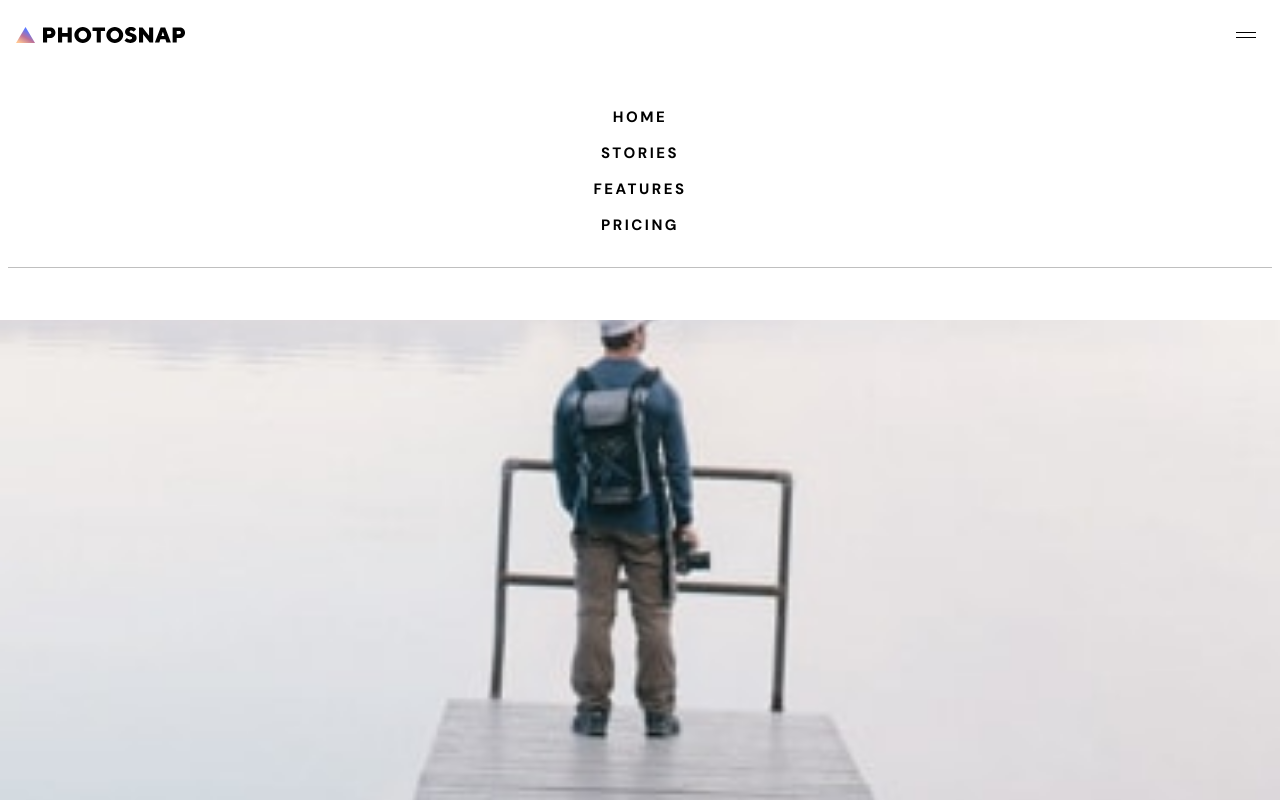
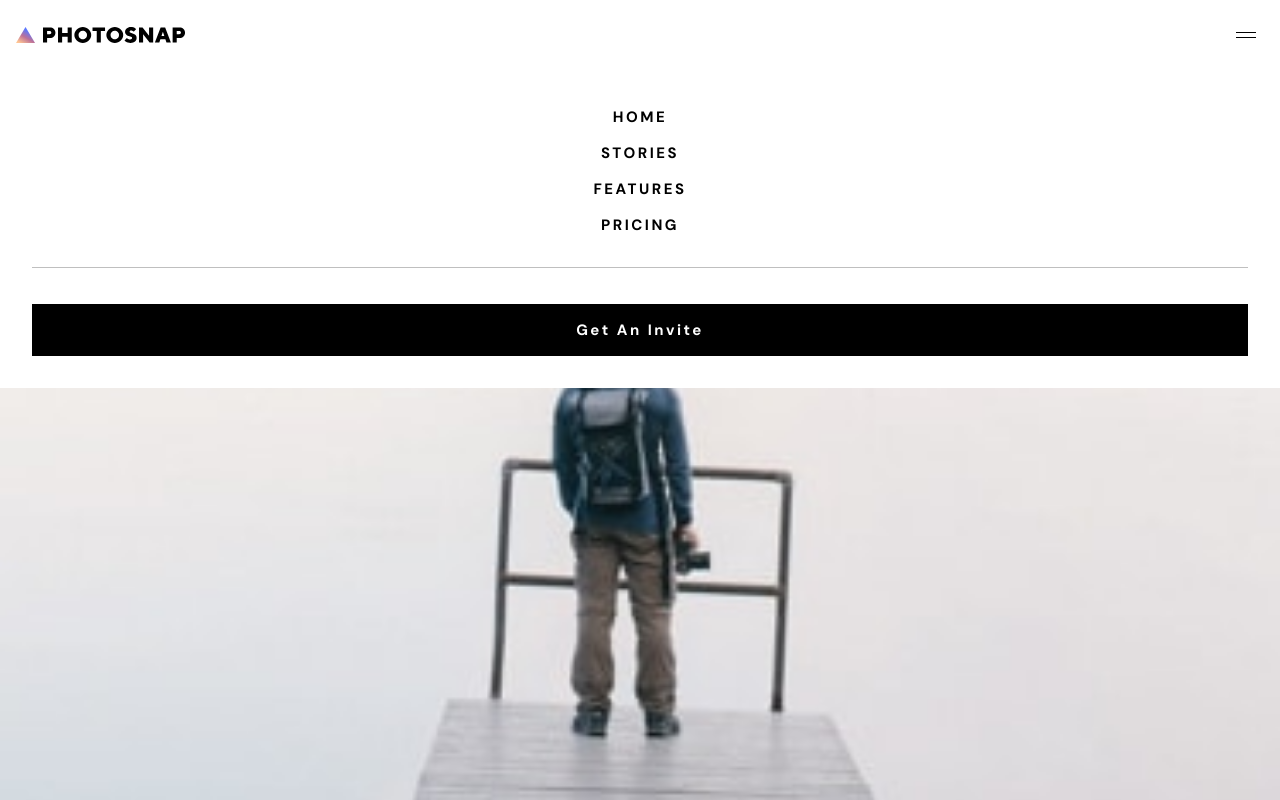
Before and after one commit to alexJSanchez/PhotoSnap, a React (Create React App) app in the folder photosnap/: page / in a window 1280 px wide. Both pictures are taken after a click on the picture 1246 px from the left and 35 px from the top of the page. Shown: the top 800 px of the page. Built offline with nearby package versions, Linux system fonts and the light colour scheme; the HTML template or start-up script is replaced by a standard one.

Commit message:
add button to dropdown

```diff
--- a/photosnap/src/pages/Navigation.js
+++ b/photosnap/src/pages/Navigation.js
@@ -23,7 +23,7 @@ export default function Navigation() {
         </div>
       </div>
       {dropdown ? (
-        <div className="dropdown-menu dropdown-font flex flex-col items-center px-2">
+        <div className="dropdown-menu dropdown-font flex flex-col items-center px-[2rem]">
           <Link to="/">
             <h2>Home</h2>
           </Link>
@@ -37,6 +37,9 @@ export default function Navigation() {
             <h2>Pricing</h2>
           </Link>
           <div className="line bg-black px-4"> </div>
+          <button className="py-[1rem] text-white bg-black w-full">
+            Get An Invite
+          </button>
         </div>
       ) : (
         <></>
```
